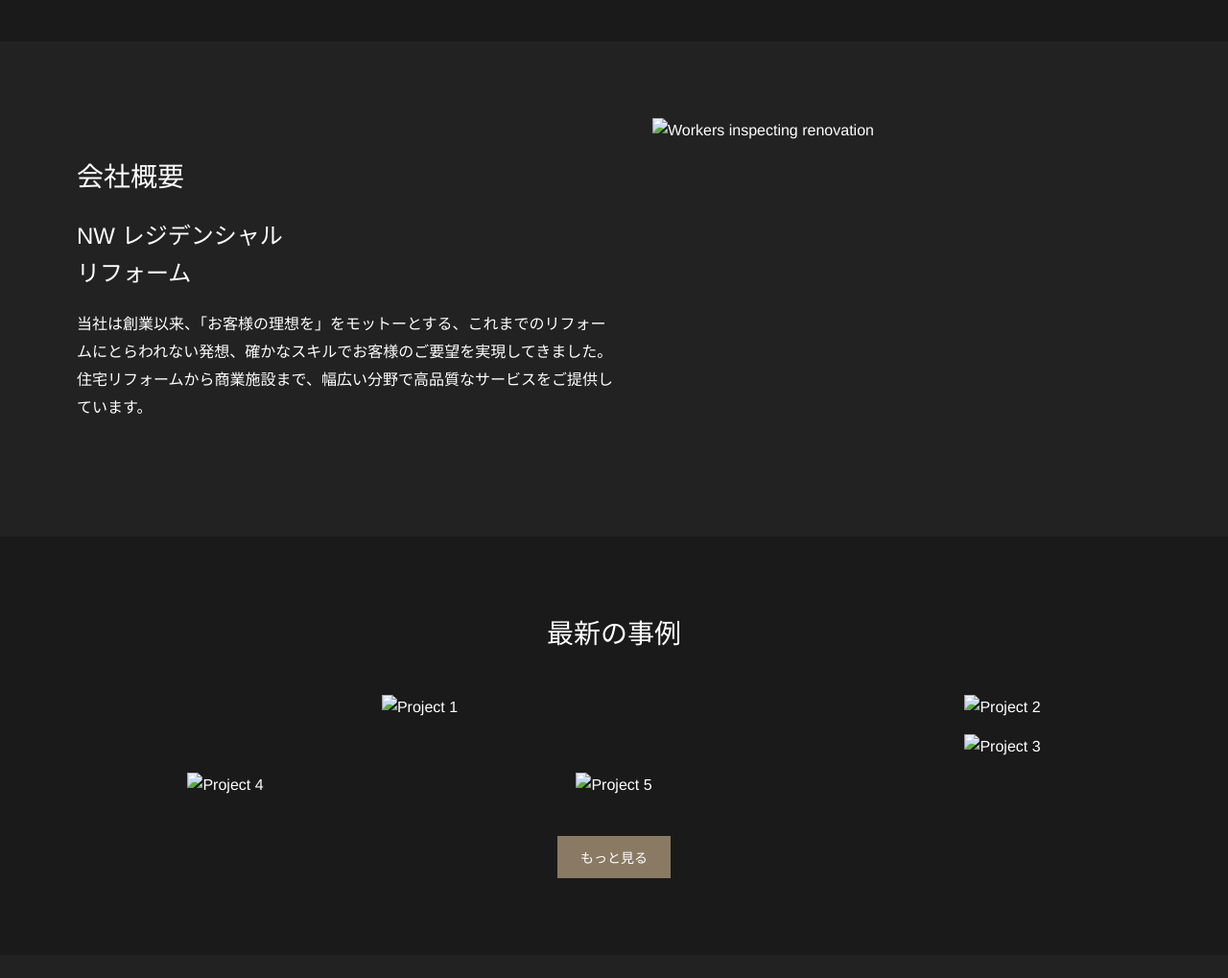
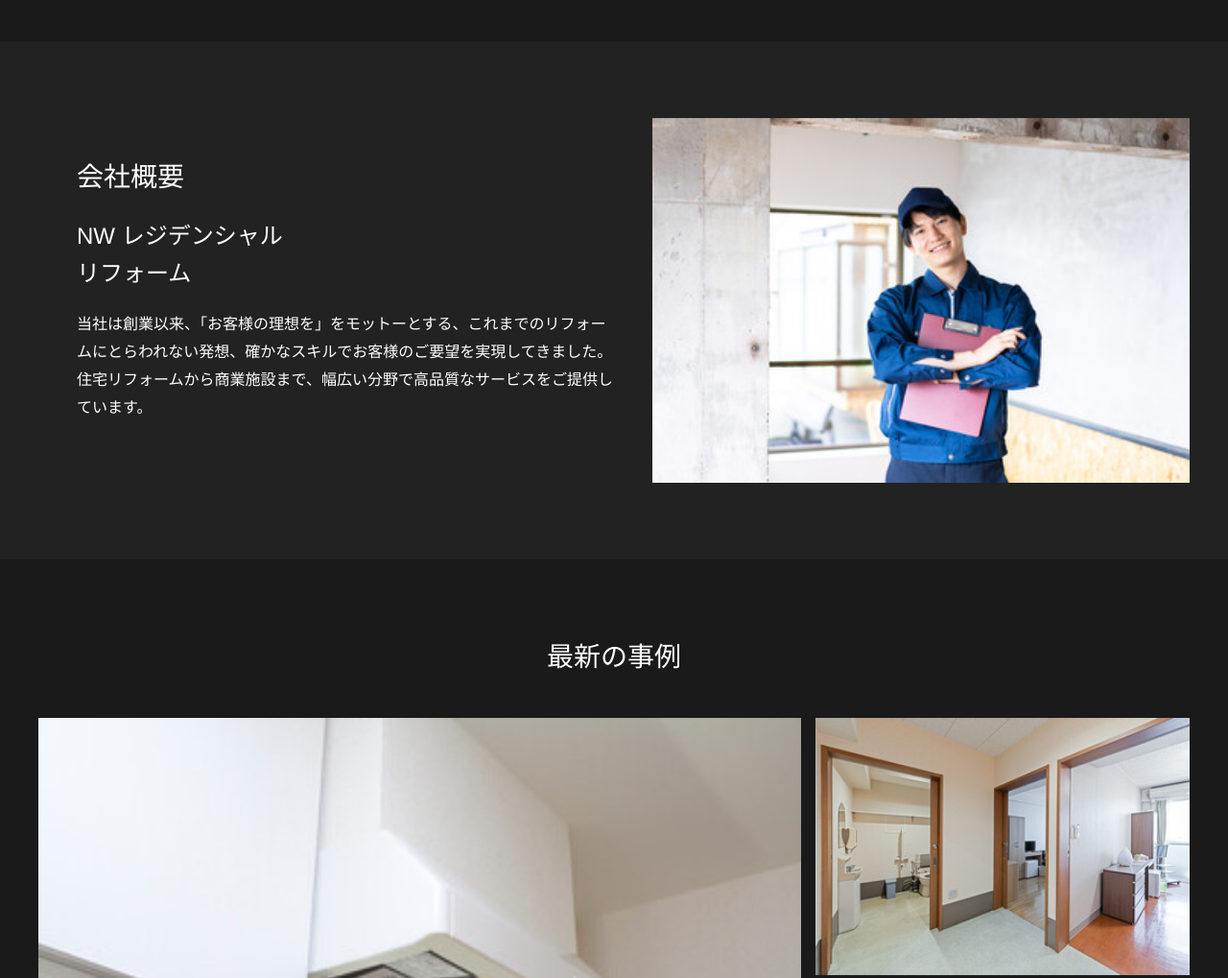
Before and after one commit to rrend224/website6, a plain HTML site: page index.html in a window 1280 px wide. Shown: the part 1460-2479 px from the top of the page at 96% size. Drawn offline with Linux system fonts and the light colour scheme.

Commit message:
Update index.html

```diff
--- a/index.html
+++ b/index.html
@@ -11,7 +11,7 @@
     <!-- Header -->
     <header>
         <div class="logo">
-            <img src="img6/1.jpeg" alt="WIX" class="wix-logo">
+            <img src="img6/1.jpg" alt="WIX" class="wix-logo">
         </div>
         <nav>
             <ul>
@@ -47,7 +47,7 @@
     <section class="services">
         <div class="services-container">
             <div class="services-image">
-                <img src="img6/2.jpeg" alt="Workers renovating">
+                <img src="img6/2.jpg" alt="Workers renovating">
             </div>
             <div class="services-content">
                 <h2>サービス</h2>
@@ -94,7 +94,7 @@
                 </p>
             </div>
             <div class="company-image">
-                <img src="img6/3.jpeg" alt="Workers inspecting renovation">
+                <img src="img6/3.jpg" alt="Workers inspecting renovation">
             </div>
         </div>
     </section>
@@ -104,19 +104,19 @@
         <h2>最新の事例</h2>
         <div class="project-gallery">
             <div class="gallery-item large">
-                <img src="img6/4.jpeg" alt="Project 1">
+                <img src="img6/4.jpg" alt="Project 1">
             </div>
             <div class="gallery-item">
-                <img src="img6/5.jpeg" alt="Project 2">
+                <img src="img6/5.jpg" alt="Project 2">
             </div>
             <div class="gallery-item">
-                <img src="img6/6.jpeg" alt="Project 3">
+                <img src="img6/6.jpg" alt="Project 3">
             </div>
             <div class="gallery-item">
-                <img src="img6/7.jpeg" alt="Project 4">
+                <img src="img6/7.jpg" alt="Project 4">
             </div>
             <div class="gallery-item">
-                <img src="img6/3.jpeg" alt="Project 5">
+                <img src="img6/3.jpg" alt="Project 5">
             </div>
         </div>
         <button class="brown-btn">もっと見る</button>
```
